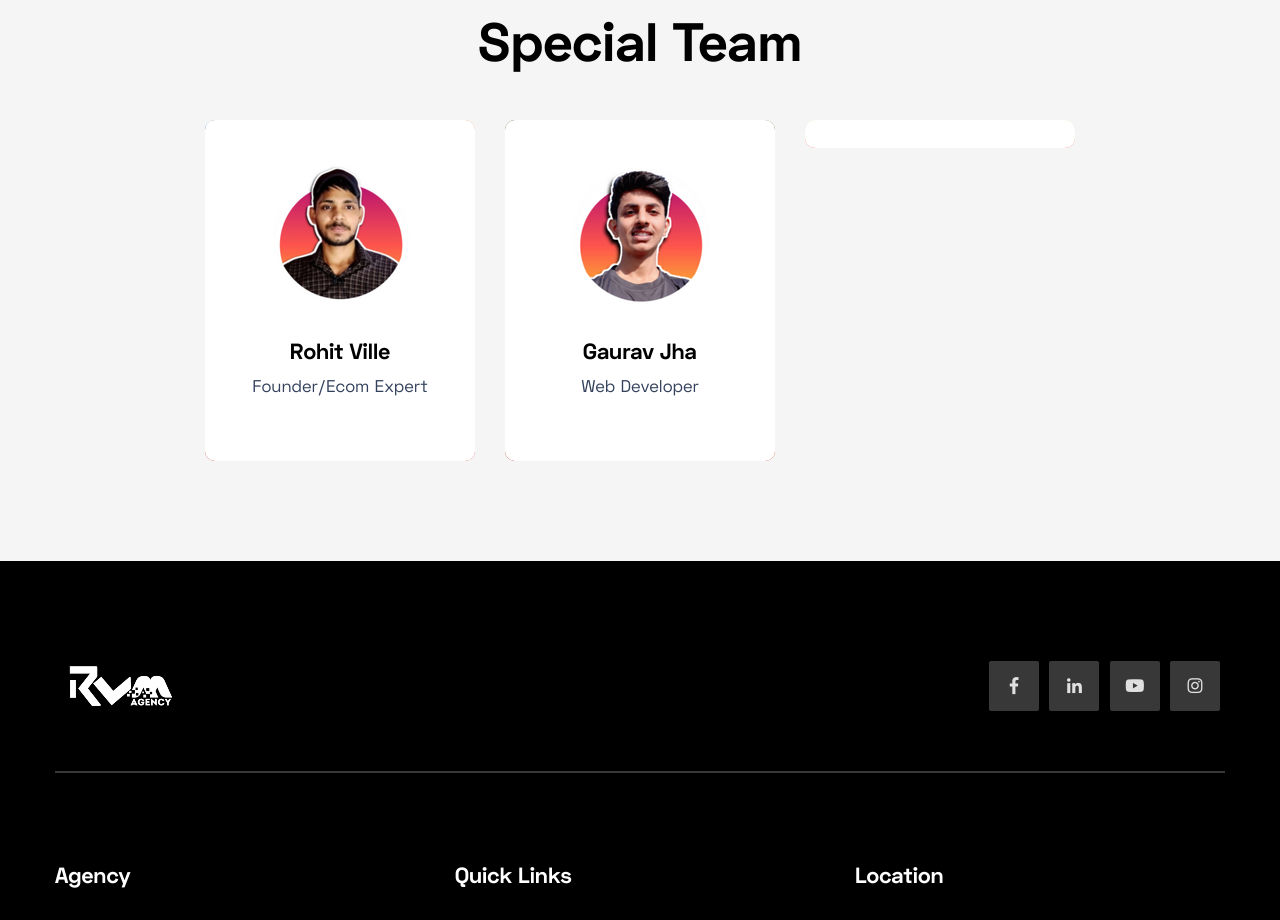
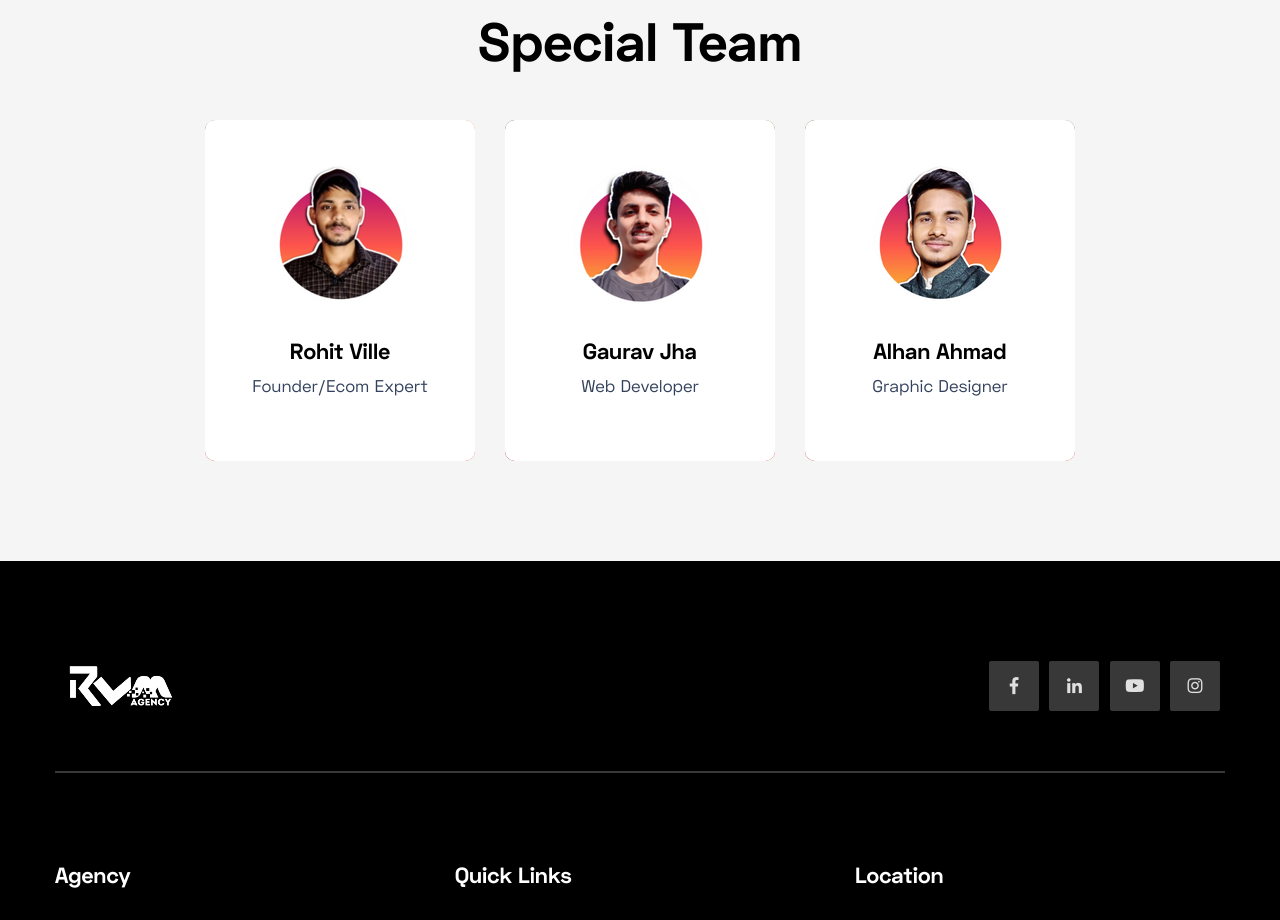
Before and after one commit to rvmagency/rvmagency, a plain HTML site: page index.html in a window 1280 px wide. Shown: the part 6820-7740 px from the top of the page. Drawn offline with Linux system fonts and the light colour scheme.

Commit message:
Update index.html

```diff
--- a/index.html
+++ b/index.html
@@ -677,7 +677,7 @@
                 </div>
                 <div class="col-lg-3 col-md-6 col-sm-8">
                     <div class="team-2-item mt-30 animated wow fadeInUp" data-wow-duration="1000ms" data-wow-delay="600ms">
-                        <img src="assets/images/team-member.png" alt="">
+                        <img src="assets/images/team-bg-2.png" alt="">
                         <div class="team-overlay">
                             <div class="item">
                                 <h4 class="title">Alhan Ahmad</h4>
```
